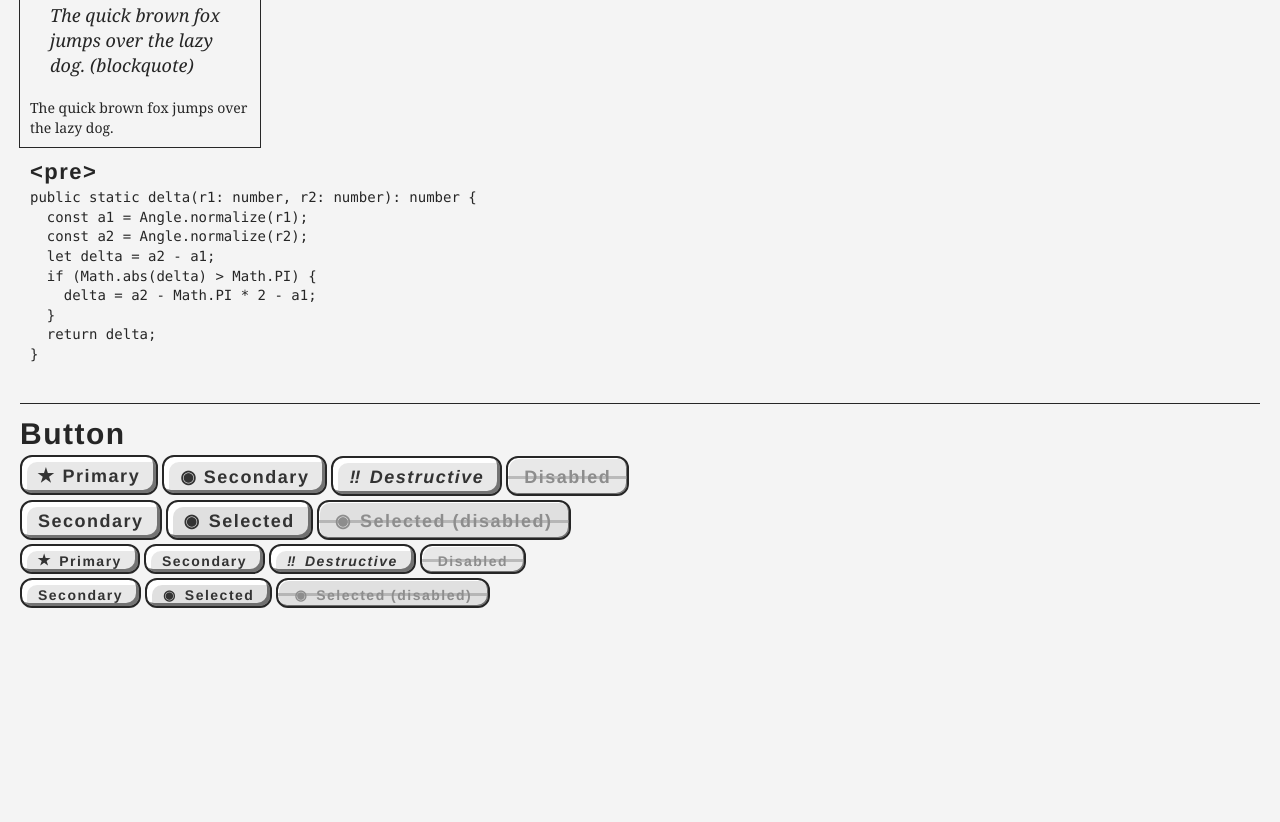
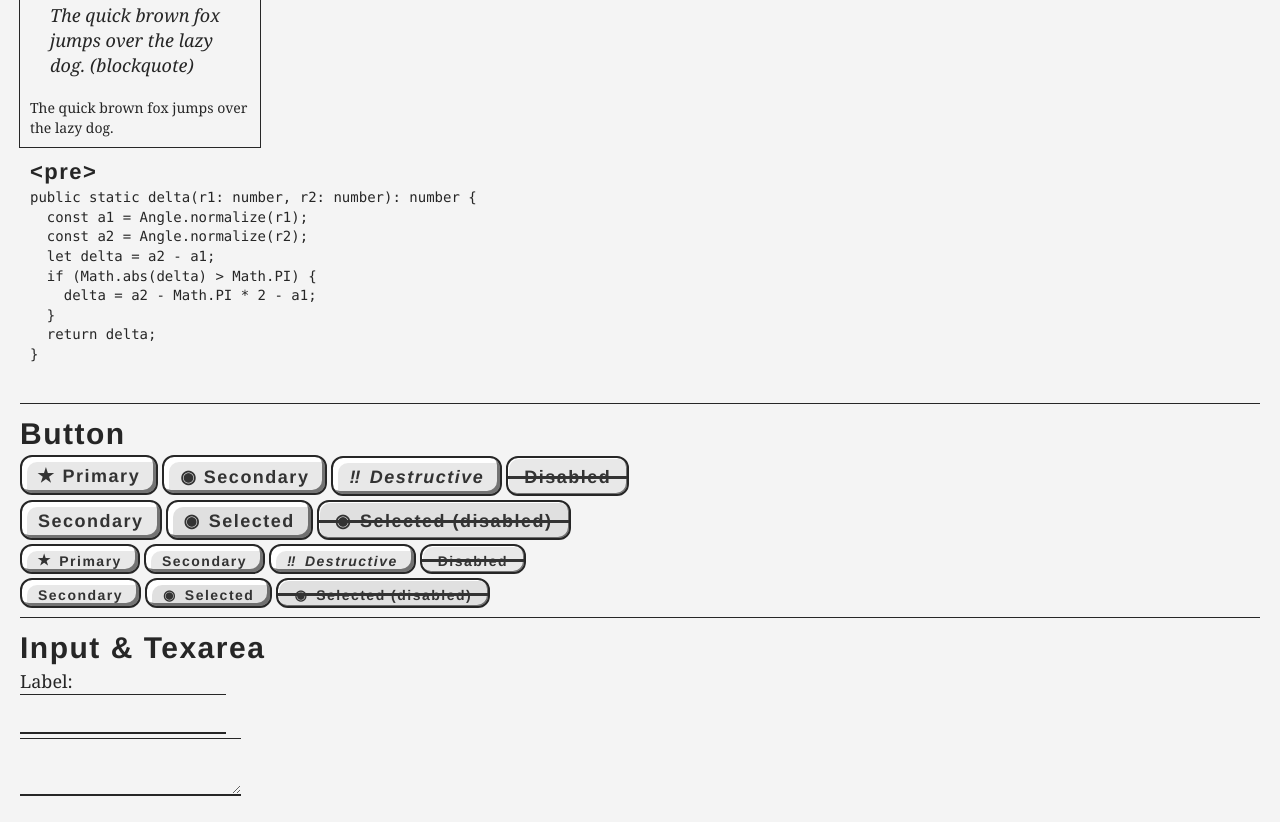
Before and after one commit to adrianlafond/design-system, a website built with webpack: page demo/index.html in a window 1280 px wide. Shown: the part 658-1480 px from the top of the page. Before the commit the page ends 1286 px from the top, so only its background shows below. Built offline with nearby package versions, Linux system fonts and the light colour scheme.

Commit message:
style input

```diff
--- a/demo/index.html
+++ b/demo/index.html
@@ -87,6 +87,20 @@ public static delta(r1: number, r2: number): number {
     <button class="adrian-button--selected adrian-button--sm"">Selected</button>
     <button class="adrian-button--selected adrian-button--sm"" disabled>Selected (disabled)</button>
   </div>
+
+  <hr />
+
+  <h2>Input & Texarea</h2>
+
+  <div class="v-space">
+    <label>
+      Label:
+      <input class="adrian-input adrian-input--block" />
+    </label>
+  </div>
+  <div class="v-space">
+    <textarea class="adrian-textarea"></textarea>
+  </div>
 </main>
 
 </body>
--- a/scss/_button.scss
+++ b/scss/_button.scss
@@ -96,7 +96,7 @@
   }
 
   &:disabled {
-    color: $color-disabled;
+    // color: $color-disabled;
     box-shadow: $button-shadow--press;
 
     &::after {
@@ -106,7 +106,7 @@
       top: 50%;
       width: 100%;
       height: 3px;
-      background-color: rgba($color-disabled, 0.5);
+      background-color: $fgcolor-light;
     }
   }
 }
--- /dev/null
+++ b/scss/_input.scss
@@ -0,0 +1,24 @@
+.#{$namespace}-input {
+  @extend .#{$namespace}-text-body;
+  @extend .#{$namespace}-text-md;
+  border-width: 1px 0 2px;
+  border-style: solid;
+  border-color: $fgcolor;
+  height: 4rem;
+  background-color: transparent;
+  transition: 0.1s;
+
+  &:focus {
+    outline: none;
+    background-color: white;
+  }
+
+  &--block {
+    display: block;
+  }
+}
+
+.#{$namespace}-textarea {
+  @extend .#{$namespace}-input;
+  height: auto;
+}
--- a/scss/main.scss
+++ b/scss/main.scss
@@ -4,6 +4,7 @@
 @import 'box';
 @import 'text';
 @import 'button';
+@import 'input';
 @import 'hr';
 @import 'body';
 @import 'html';
```
